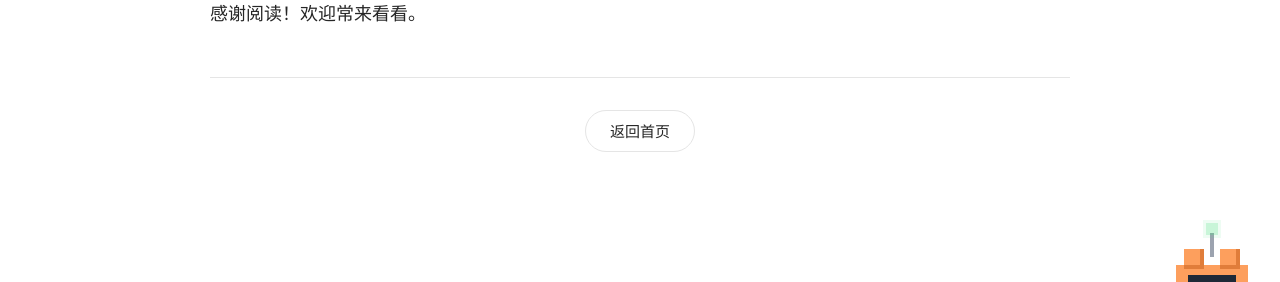
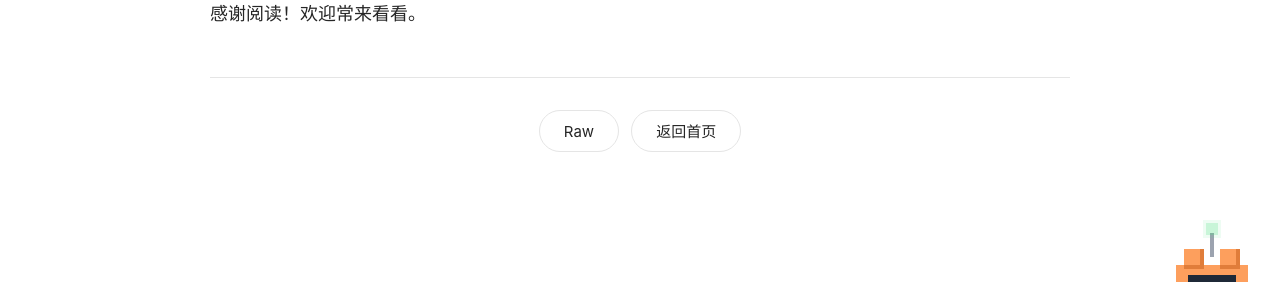
Before and after one commit to jiaaozhe/jiaaozhe.github.io, a Jekyll site: the page built from _posts/2025-01-01-first-post.md, in a window 1280 px wide and 1400 px high, scrolled down 471 px. Shown: the part 1051-1333 px from the top of the window. Built offline with Jekyll 4.4.1, drawn with Linux system fonts in a browser that asks for light colours.

Commit message:
Add raw source links for posts

```diff
--- a/_config.yml
+++ b/_config.yml
@@ -3,6 +3,8 @@ title: 我的博客
 description: 分享技术、生活和思考
 baseurl: "" # the subpath of your site, e.g. /blog
 url: "" # the base hostname & protocol for your site, e.g. https://example.com
+repository: jiaaozhe/jiaaozhe.github.io
+raw_branch: main
 
 # Build settings
 markdown: kramdown
--- a/_layouts/post.html
+++ b/_layouts/post.html
@@ -27,6 +27,9 @@ layout: default
         </div>
 
         <footer class="post-footer">
+            {% assign raw_branch = site.raw_branch | default: "main" %}
+            {% assign raw_url = "https://raw.githubusercontent.com/" | append: site.repository | append: "/" | append: raw_branch | append: "/" | append: page.path %}
+            <a href="{{ raw_url }}" class="back-link" target="_blank" rel="noopener noreferrer">Raw</a>
             <a href="{{ '/' | relative_url }}" class="back-link">返回首页</a>
         </footer>
     </div>
--- a/assets/css/styles.css
+++ b/assets/css/styles.css
@@ -1186,6 +1186,13 @@ img {
     text-align: center;
 }
 
+.post-footer {
+    display: flex;
+    flex-wrap: wrap;
+    justify-content: center;
+    gap: 12px;
+}
+
 .modal {
     position: fixed;
     inset: 0;
```
Also changed, not shown: README.md.
